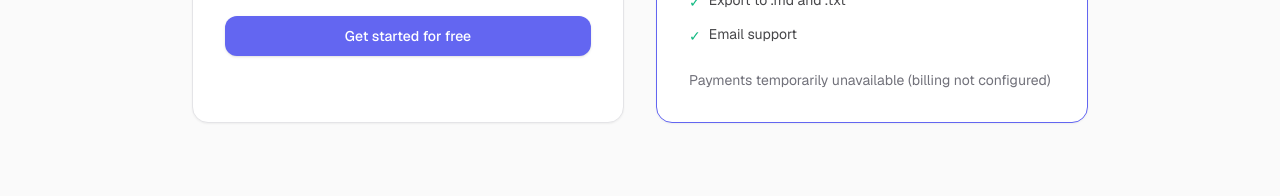
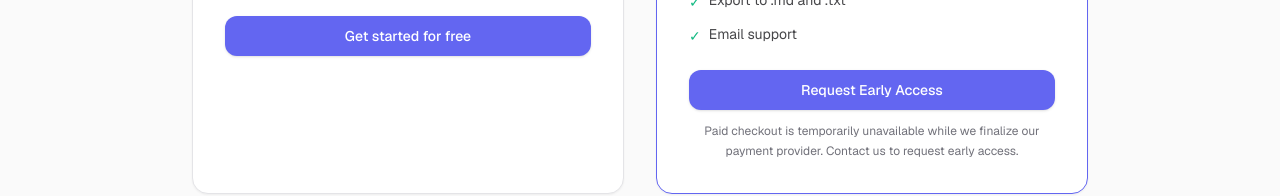
Before and after one commit to yug1ne/creatornivo, a Next.js app: page /pricing in a window 1280 px wide. Shown: the part 620-816 px from the top of the page. Built offline with nearby package versions, Linux system fonts and the light colour scheme; no server answers.

Commit message:
chore(billing): pause public checkout CTA

```diff
--- a/src/app/(public)/pricing/page.tsx
+++ b/src/app/(public)/pricing/page.tsx
@@ -2,22 +2,15 @@ import Link from "next/link";
 
 import { earlyAccessConfig } from "@/config/early-access";
 import { pricingPlans } from "@/config/pricing-display";
-import {
-  getActiveBillingProvider,
-  isBillingCheckoutConfigured,
-} from "@/config/billing";
 import { PLANS } from "@/config/plans";
-import { paddleConfig } from "@/config/paddle";
 import { buttonVariants } from "@/components/ui/button";
 import { Card, CardContent } from "@/components/ui/card";
 import { ProPlanPricing } from "@/components/pricing/pro-plan-pricing";
-import { UpgradeButton } from "@/components/pricing/upgrade-button";
+import { RequestEarlyAccessCta } from "@/components/pricing/request-early-access-cta";
 import { getEarlyAccessStatus } from "@/lib/early-access/status";
 import { cn } from "@/lib/utils/cn";
 
 export default async function PricingPage() {
-  const billingReady = isBillingCheckoutConfigured();
-  const billingProvider = getActiveBillingProvider();
   const earlyAccessStatus = await getEarlyAccessStatus();
 
   return (
@@ -80,13 +73,7 @@ export default async function PricingPage() {
               </ul>
 
               {plan.id === PLANS.PRO ? (
-                <UpgradeButton
-                  isConfigured={billingReady}
-                  billingProvider={billingProvider}
-                  earlyAccessAvailable={earlyAccessStatus.isAvailable}
-                  earlyAccessPrice={earlyAccessStatus.price}
-                  paddleEnvironment={paddleConfig.environment}
-                />
+                <RequestEarlyAccessCta />
               ) : (
                 <Link
                   href={plan.cta.href}
--- a/src/components/landing/pricing-section.tsx
+++ b/src/components/landing/pricing-section.tsx
@@ -2,22 +2,15 @@ import Link from "next/link";
 
 import { earlyAccessConfig } from "@/config/early-access";
 import { pricingPlans } from "@/config/pricing-display";
-import {
-  getActiveBillingProvider,
-  isBillingCheckoutConfigured,
-} from "@/config/billing";
 import { PLANS } from "@/config/plans";
-import { paddleConfig } from "@/config/paddle";
 import { buttonVariants } from "@/components/ui/button";
 import { Card, CardContent } from "@/components/ui/card";
 import { ProPlanPricing } from "@/components/pricing/pro-plan-pricing";
-import { UpgradeButton } from "@/components/pricing/upgrade-button";
+import { RequestEarlyAccessCta } from "@/components/pricing/request-early-access-cta";
 import { getEarlyAccessStatus } from "@/lib/early-access/status";
 import { cn } from "@/lib/utils/cn";
 
 export async function PricingSection() {
-  const billingReady = isBillingCheckoutConfigured();
-  const billingProvider = getActiveBillingProvider();
   const earlyAccessStatus = await getEarlyAccessStatus();
 
   return (
@@ -88,13 +81,7 @@ export async function PricingSection() {
                 </ul>
 
                 {plan.id === PLANS.PRO ? (
-                  <UpgradeButton
-                    isConfigured={billingReady}
-                    billingProvider={billingProvider}
-                    earlyAccessAvailable={earlyAccessStatus.isAvailable}
-                    earlyAccessPrice={earlyAccessStatus.price}
-                    paddleEnvironment={paddleConfig.environment}
-                  />
+                  <RequestEarlyAccessCta size="lg" />
                 ) : (
                   <Link
                     href={plan.cta.href}
--- /dev/null
+++ b/src/components/pricing/request-early-access-cta.tsx
@@ -0,0 +1,41 @@
+import { buttonVariants } from "@/components/ui/button";
+import { siteConfig } from "@/config/site";
+import { cn } from "@/lib/utils/cn";
+
+/** Public CTA while paid self-serve checkout is temporarily unavailable. */
+export const REQUEST_EARLY_ACCESS_MAILTO =
+  `mailto:${siteConfig.legal.billingEmail}?subject=CreatorNivo%20Early%20Access`;
+
+export const REQUEST_EARLY_ACCESS_LABEL = "Request Early Access";
+
+export const PAID_CHECKOUT_UNAVAILABLE_NOTE =
+  "Paid checkout is temporarily unavailable while we finalize our payment provider. Contact us to request early access.";
+
+interface RequestEarlyAccessCtaProps {
+  className?: string;
+  /** Match landing Pro card large button when needed. */
+  size?: "md" | "lg";
+}
+
+/**
+ * UI-only Pro CTA: mailto support. Does not open Paddle/Stripe checkout.
+ * Backend billing routes remain intact for later re-enable.
+ */
+export function RequestEarlyAccessCta({
+  className,
+  size = "md",
+}: RequestEarlyAccessCtaProps) {
+  return (
+    <div className={cn("mt-6", className)}>
+      <a
+        href={REQUEST_EARLY_ACCESS_MAILTO}
+        className={buttonVariants({ className: "w-full", size })}
+      >
+        {REQUEST_EARLY_ACCESS_LABEL}
+      </a>
+      <p className="mt-3 text-center text-xs leading-relaxed text-muted-foreground">
+        {PAID_CHECKOUT_UNAVAILABLE_NOTE}
+      </p>
+    </div>
+  );
+}
--- a/src/components/pricing/upgrade-button.tsx
+++ b/src/components/pricing/upgrade-button.tsx
@@ -146,11 +146,13 @@ export function UpgradeButton({
       >
         {buttonLabel}
       </button>
-      {billingProvider === "paddle" && (
+      {/* Public Paddle checkout branding removed while self-serve checkout is paused.
+          Backend Paddle routes remain available for later re-enable. */}
+      {billingProvider === "paddle" &&
+        paddleEnvironment === "sandbox" &&
+        process.env.NODE_ENV === "development" && (
         <p className="mt-2 text-center text-xs text-muted-foreground">
-          Checkout powered by Paddle
-          {paddleEnvironment === "sandbox" &&
-            " · Sandbox test card: 4242 4242 4242 4242"}
+          Dev only · Sandbox test card: 4242 4242 4242 4242
         </p>
       )}
       {error && (
```
Also changed, not shown: 1 other file (tests, documents, lock files or other folders).
